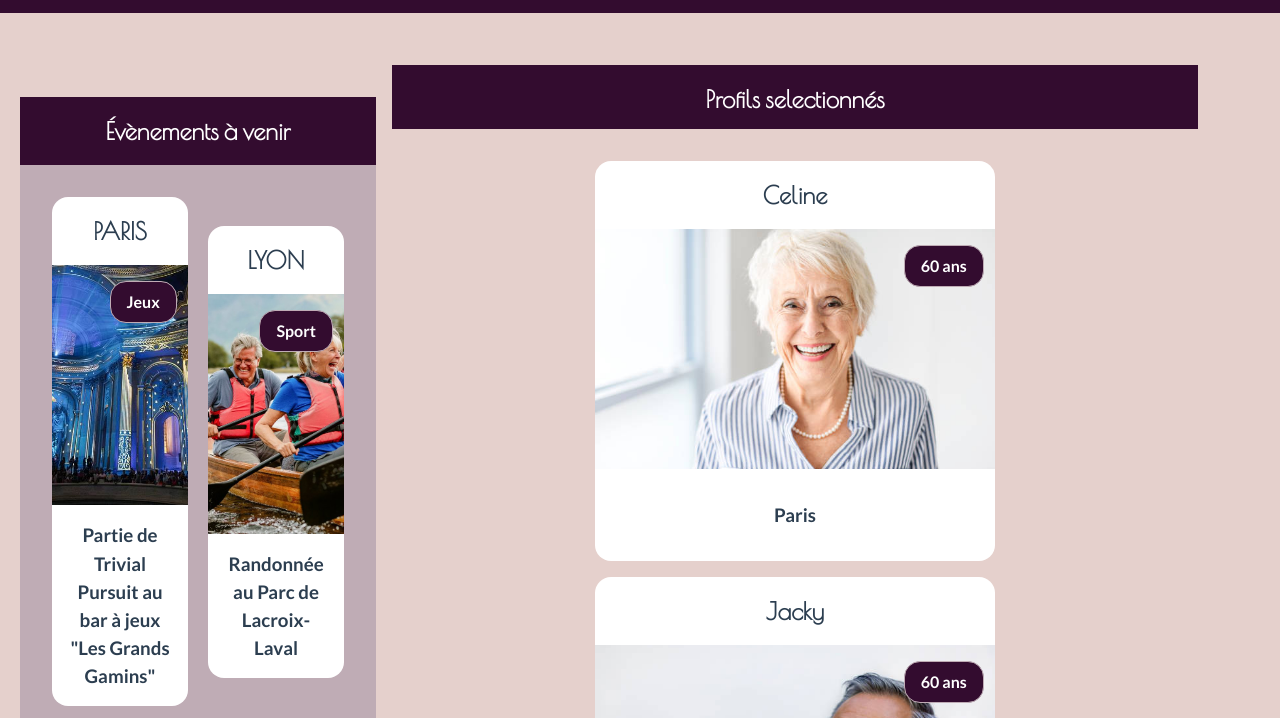
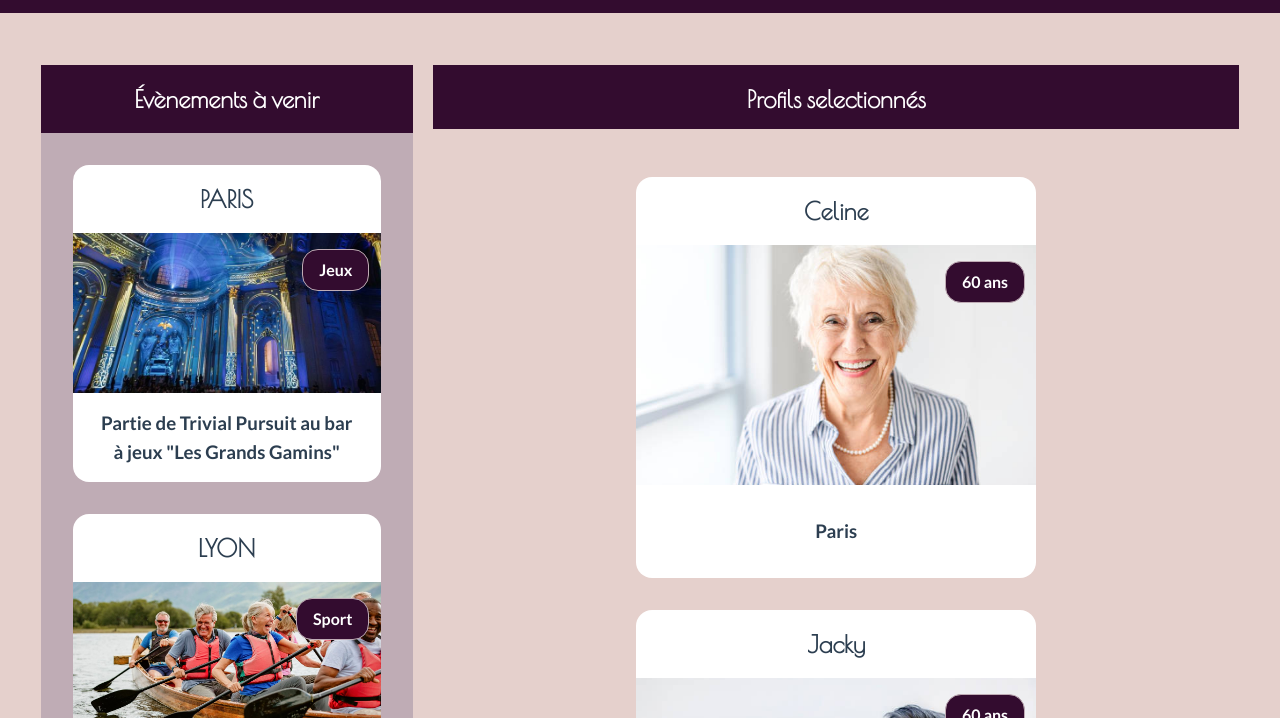
Before and after one commit to StephanieLuciaM/independant-seniorlove-front, a website built with Vite: page index.html in a window 1280 px wide. Shown: the part 82-800 px from the top of the page. Built offline with nearby package versions, Linux system fonts and the light colour scheme; files whose address does not match are found by name; a web font is replaced by a local one.

Commit message:
changes css homepage connected

```diff
--- a/src/assets/CSS/homepage.connected.css
+++ b/src/assets/CSS/homepage.connected.css
@@ -9,8 +9,8 @@
 /* EVENTS SECTION */
 .events.connected {
     width: 100%;
-    padding-right: var(--spacing-small);
     gap: var(--spacing-small);
+    margin-top: 0;
 }
 
 .events__title.connected {
@@ -26,13 +26,14 @@
 }
 
 .events__list.connected {
-    display: grid;
-    gap: var(--spacing-medium);
+    display: flex;
+    gap: var(--spacing-large);
     background-color: var(--secondary-color);
     padding: var(--spacing-large);
     margin-bottom: 5rem;
     align-items: center;
     justify-items: center;
+    flex-wrap: wrap;
 }
 
 .event.connected {
@@ -57,7 +58,7 @@
 
 .event.connected img {
     width: 100%;
-    height: 30vh;
+    height: 20vh;
     object-fit: cover;
     box-sizing: border-box;
 }
@@ -91,7 +92,7 @@
     display: flex;
     flex-wrap: wrap;
     box-sizing: border-box;
-    gap: var(--spacing-small);
+    gap: var(--spacing-large);
     justify-content: center;
     text-align: right;
     align-self: start;
@@ -116,7 +117,7 @@
     background-color: white;
     border-radius: var(--spacing-small);
     transition: transform 0.3s ease;
-    height:50vh;
+    /* height:50vh; */
 }
 
 .profil:hover {
@@ -167,7 +168,8 @@
 /* RESPONSIVE */
 @media screen and (min-width: 768px) {
     .container{
-        flex-direction: initial;
+        flex-direction: row;
+        justify-content: space-evenly
     }
 
     .events.connected{
@@ -179,15 +181,16 @@
     }
 
     .event.connected{
-        width:70%;
-        box-sizing: border-box;
-        /*margin: auto;*/
+        width: 100%;
+        /* box-sizing: border-box; */
+        margin: auto;
     }
+
 }
 
 @media screen and (min-width: 1024px) {
     .event.connected{
         width:100%;
-        box-sizing: border-box;
+        /* box-sizing: border-box; */
     }
 }
```
Also changed, not shown: src/assets/CSS/homepage.visitor.css (+7 -0 lines).
